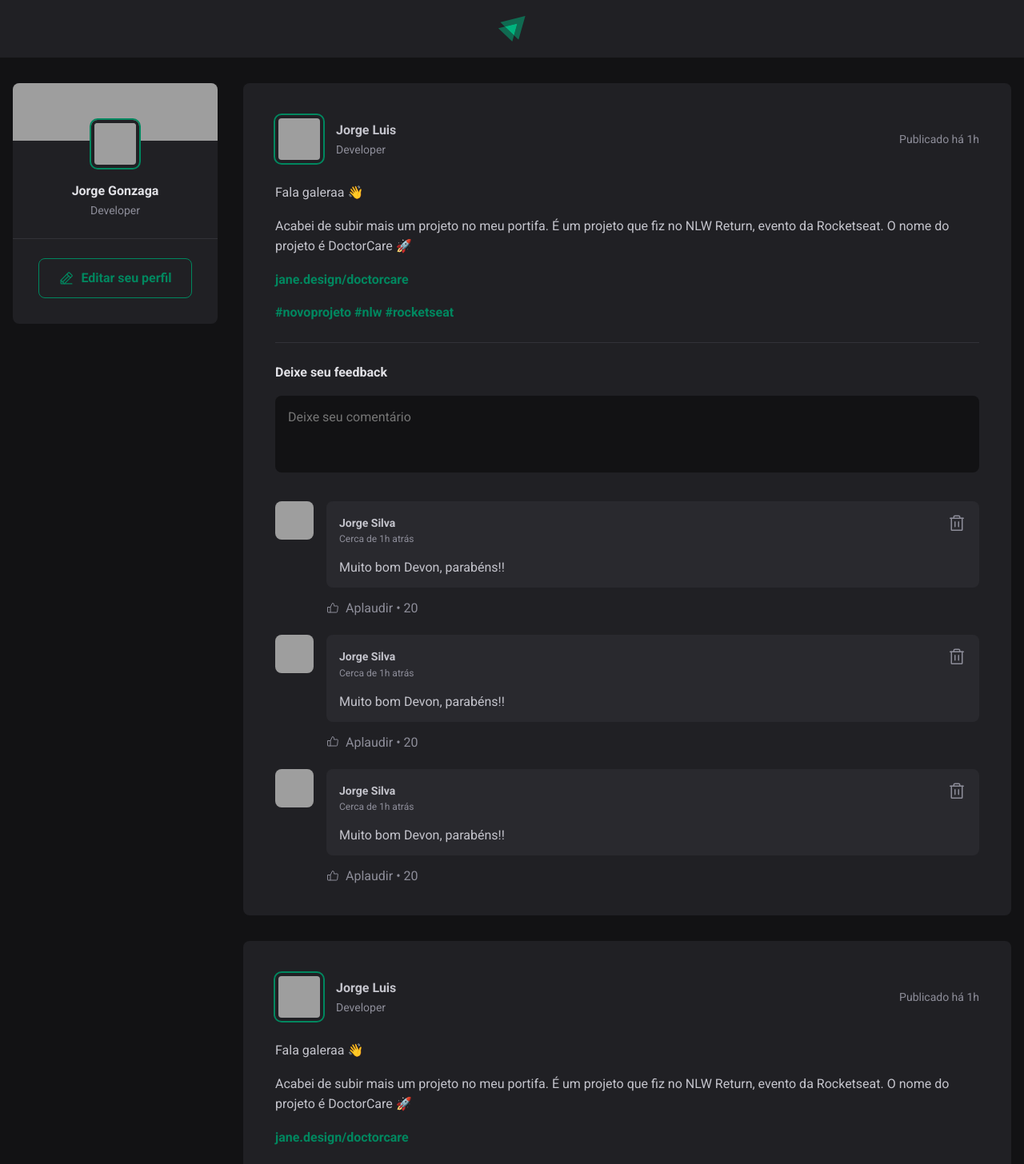
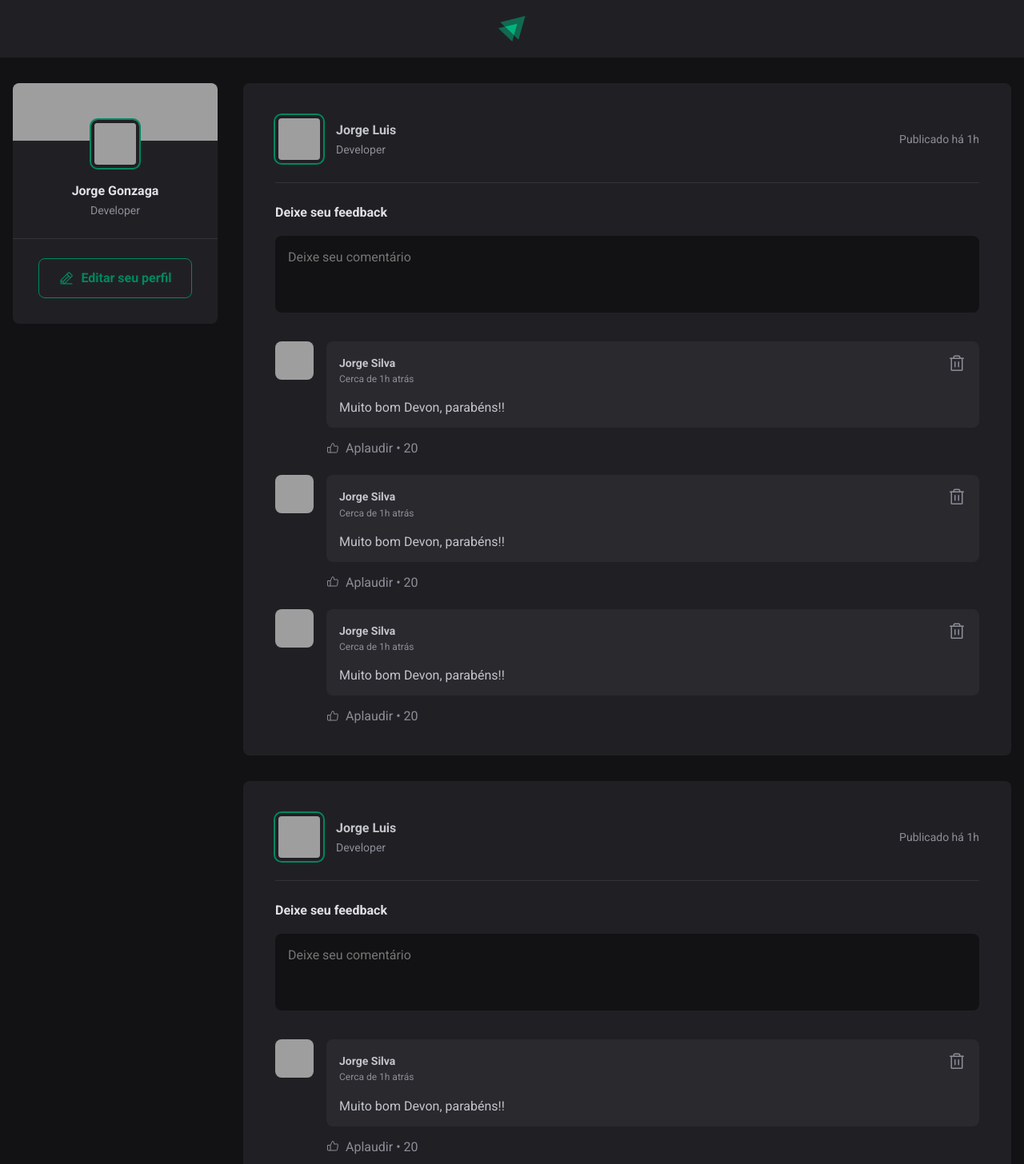
Before and after one commit to jorge1g/igp01-reactjs-fundamentos, a React (Vite) app: page / in a window 1280 px wide. Shown: the top 1456 px of the page at 80% size. Built offline with nearby package versions, Linux system fonts and the light colour scheme; grey boxes are pictures that could not be loaded.

Commit message:
iterando no jsx

```diff
--- a/src/App.jsx
+++ b/src/App.jsx
@@ -5,6 +5,38 @@
 import stylesApp from "./App.module.css";
 
 import "./global.css";
+
+const posts = [
+  {
+    id:1,
+    author: {
+      avatarUrl: 'https://avatars.githubusercontent.com/u/54822837?v=4',
+      name: 'Jorge Luis',
+      role: 'Developer',
+    },
+    content: [
+      { type: 'paragraph', content: 'Fala galeraa 👋'},
+      { type: 'paragraph', content: 'Acabei de subir mais um projeto no meu portifa. É um projeto que fiz no NLW Return, evento da Rocketseat. O nome do projeto é DoctorCare 🚀'},
+      { type: 'link', content: 'jane.design/doctorcare' },
+    ],
+    publishedAt: new Date('2022-05-03 20:00:00'),
+  },
+  {
+    id:2,
+    author: {
+      avatarUrl: 'https://avatars.githubusercontent.com/u/54822837?v=4',
+      name: 'Jorge Gonzaga',
+      role: 'Developer',
+    },
+    content: [
+      { type: 'paragraph', content: 'Fala galera 👋'},
+      { type: 'paragraph', content: 'Acabei de subir mais um projeto no meu portifa. É um projeto que fiz no NLW Return, evento da Rocketseat. O nome do projeto é DoctorCare 🚀'},
+      { type: 'link', content: 'jane.design/doctorcare' },
+    ],
+    publishedAt: new Date('2022-09-10 20:00:00'),
+  },
+
+];
 
 export function App() {
   return (
@@ -14,14 +46,17 @@
       <div className={stylesApp.wrapper}>
         <Sidebar />
         <main>
-          <Post
-            author="Jorge Gonzaga"
-            content="Lorem ipsum dolor sit amet consectetur, adipisicing elit. Ipsum quos, veritatis incidunt atque tempore ex odio minima, pariatur minus consequatur sequi temporibus necessitatibus quisquam numquam adipisci repellendus velit natus enim."
-          />
-          <Post
-            author="Diego Gonzaga"
-            content="Jogar é muito bom"
-          />
+          {posts.map(post => {
+            return (
+              <Post
+                author={post.author}
+                content={post.content}
+                publishedAt={post.publishedAt}
+
+              />
+            )
+          })}
+
         </main>
       </div>
     </div>
--- a/src/components/Post.jsx
+++ b/src/components/Post.jsx
@@ -2,7 +2,7 @@
 import { Comment } from './Comment';
 import stylesPost from './Post.module.css';
 
-export function Post() {
+export function Post(props) {
     return (
         <article className={stylesPost.post}>
             <header>
@@ -19,14 +19,8 @@
 
             <div className={stylesPost.content}>
 
-                <p>Fala galeraa 👋</p>
-                <p>Acabei de subir mais um projeto no meu portifa. É um projeto que fiz no NLW Return, evento da Rocketseat. O nome do projeto é DoctorCare 🚀</p>
-                <p><a href="">jane.design/doctorcare</a></p>
-                <p>
-                    <a href="">#novoprojeto </a>{' '}
-                    <a>#nlw </a> {' '}
-                    <a>#rocketseat</a>
-                </p>
+
+
              </div>
 
              <form className={stylesPost.commentForm}>
```
